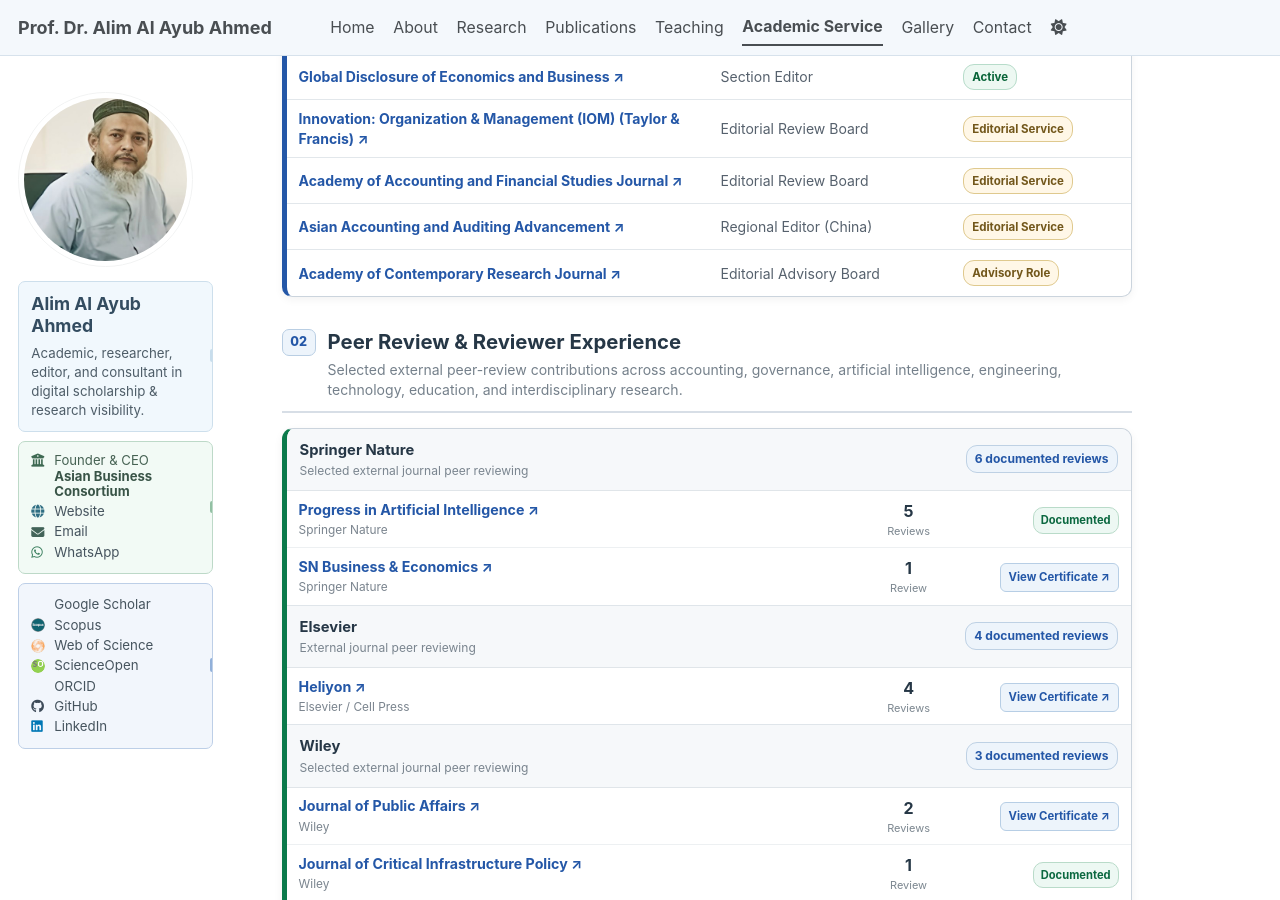
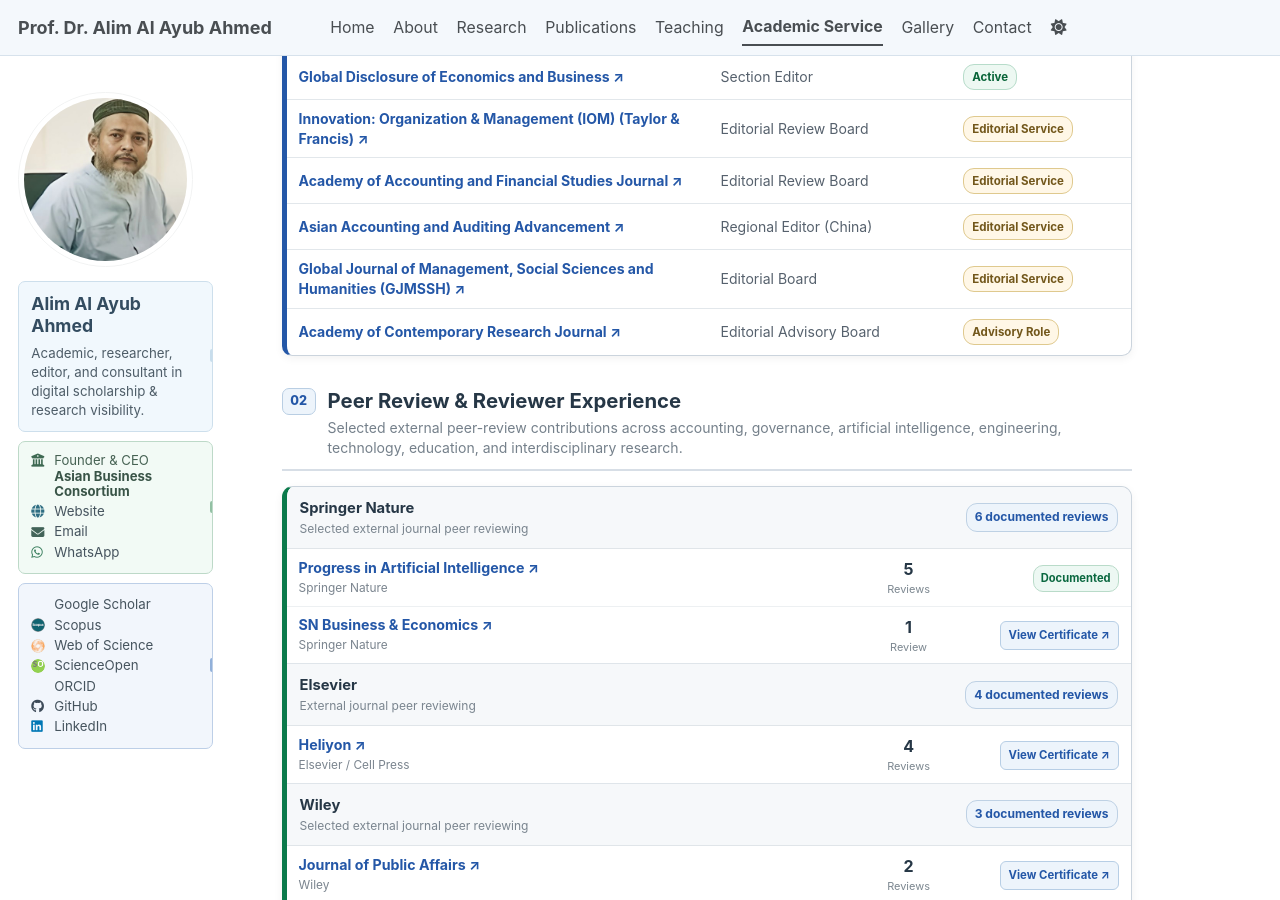
Before and after one commit to alimalayubahmed/alimalayubahmed.github.io, a Jekyll site: the page built from _pages/academic-service.html, in a window 1280 px wide and 900 px high, scrolled down 492 px. Built offline with Jekyll 4.4.1, drawn with Linux system fonts in a browser that asks for light colours; a style sheet for code colours, icons or effects is not loaded.

Commit message:
Add GJMSSH editorial board appointment

```diff
--- a/_pages/academic-service.html
+++ b/_pages/academic-service.html
@@ -111,6 +111,16 @@ author_profile: true
         </a>
       </div>
       <div>Regional Editor (China)</div>
+      <div><span class="status-badge status-service">Editorial Service</span></div>
+    </div>
+
+    <div class="editorial-row">
+      <div class="editorial-journal">
+        <a href="https://gjmsweb.com/" target="_blank" rel="noopener noreferrer">
+          Global Journal of Management, Social Sciences and Humanities (GJMSSH) ↗
+        </a>
+      </div>
+      <div>Editorial Board</div>
       <div><span class="status-badge status-service">Editorial Service</span></div>
     </div>
 
```
